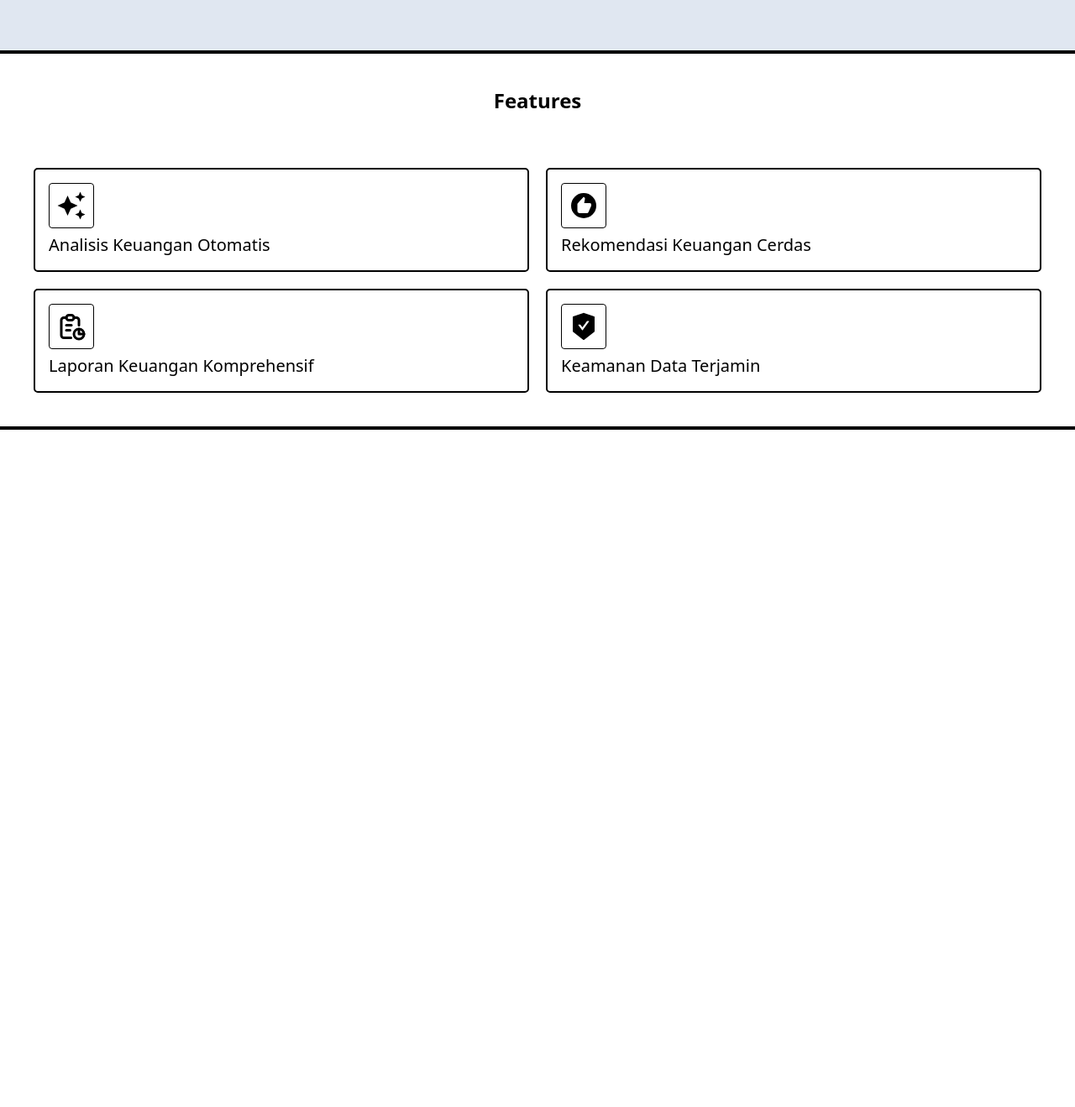
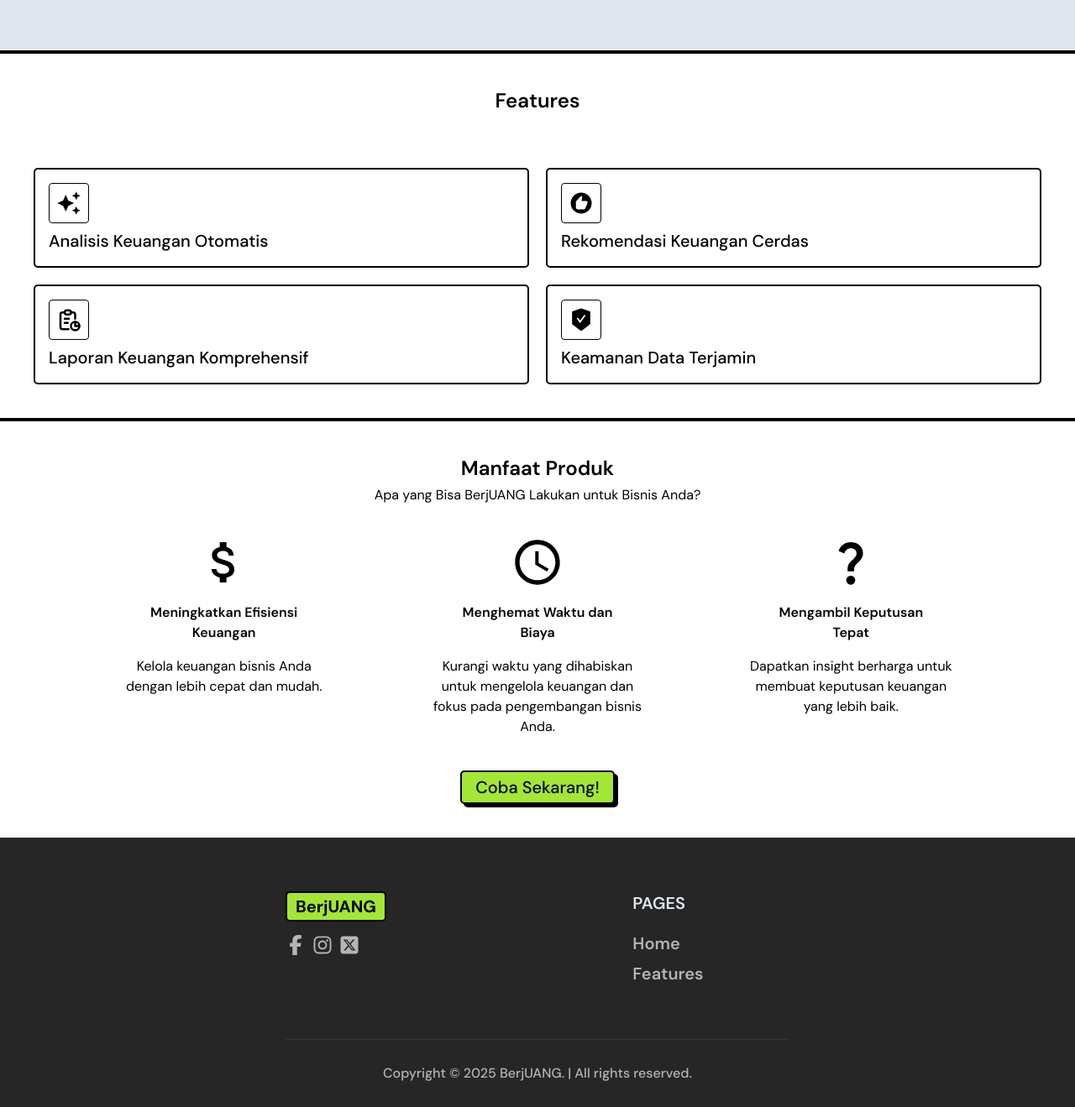
Before and after one commit to The-Triple-R/berjuang-ui, a Next.js app: page / in a window 1280 px wide. Shown: the part 740-2059 px from the top of the page at 84% size. Before the commit the page ends 1252 px from the top, so only its background shows below. Built offline with nearby package versions, Linux system fonts and the light colour scheme.

Commit message:
feat(landing-page): add benefit and footer for landing page

```diff
--- a/app/globals.css
+++ b/app/globals.css
@@ -14,6 +14,7 @@
   --mtext: #000; /* text that is placed on background with main color e.g. text color of default button */
   --ring: #000;
   --ring-offset: #fff;
+  --footer-text: #ffffffa8;
 
   --border-radius: 5px;
   --box-shadow-x: 4px;
--- a/app/layout.js
+++ b/app/layout.js
@@ -1,29 +1,25 @@
-import { Geist, Geist_Mono } from "next/font/google";
-import "./globals.css";
+import { Playfair_Display, DM_Sans, Poppins, Geist_Mono } from 'next/font/google';
+import PropTypes from 'prop-types';
+import './globals.css';
 
-const geistSans = Geist({
-  variable: "--font-geist-sans",
-  subsets: ["latin"],
-});
-
-const geistMono = Geist_Mono({
-  variable: "--font-geist-mono",
-  subsets: ["latin"],
+const dmSans = DM_Sans({
+  variable: '--font-dm-sans',
+  subsets: ['latin'],
 });
 
 export const metadata = {
-  title: "Create Next App",
-  description: "Generated by create next app",
+  title: 'BerjUANG',
+  description: 'Solusi Cerdas untuk Keuangan UMKM Anda',
 };
 
 export default function RootLayout({ children }) {
   return (
-    <html lang="en">
-      <body
-        className={`${geistSans.variable} ${geistMono.variable} antialiased`}
-      >
-        {children}
-      </body>
+    <html lang='en'>
+      <body className={`${dmSans.className} antialiased`}>{children}</body>
     </html>
   );
 }
+
+RootLayout.propTypes = {
+  children: PropTypes.node.isRequired,
+};
--- a/app/page.js
+++ b/app/page.js
@@ -1,9 +1,12 @@
 import FeatureCard from '@/components/FeatureCard';
 import Header from '@/components/Header';
 import { Badge } from '@/components/ui/badge';
-import { MdAutoAwesome, MdRecommend } from 'react-icons/md';
+import { MdAttachMoney, MdAutoAwesome, MdQuestionMark, MdRecommend, MdAccessTime } from 'react-icons/md';
 import { AiFillSafetyCertificate } from 'react-icons/ai';
 import { TbReport } from 'react-icons/tb';
+import { FaSquareXTwitter, FaInstagram, FaFacebookF } from 'react-icons/fa6';
+import { Button } from '@/components/ui/button';
+
 
 export default function Home() {
   return (
@@ -19,7 +22,8 @@ export default function Home() {
         </section>
       </main>
       <div>
-        <section className='border-b-4 border-t-4 border-border dark:border-darkBorder font-semibold p-10'>
+        <section className='border-t-4 border-border dark:border-darkBorder font-semibold p-10'>
+          <div className='w-[1300px] max-w-full mx-auto'>
             <h3 className='text-center text-2xl mb-16'>Features</h3>
             <div className='grid grid-cols-2 gap-5'>
               <FeatureCard description='Analisis Keuangan Otomatis'>
@@ -35,7 +39,62 @@ export default function Home() {
                 <AiFillSafetyCertificate />
               </FeatureCard>
             </div>
+          </div>
         </section>
+        <section className='border-t-4 border-border dark:border-darkBorder p-10'>
+          <div className='w-[1100px] max-w-full mx-auto'>
+            <h3 className='text-center text-2xl mb-1 font-semibold'>Manfaat Produk</h3>
+            <p className='text-center mb-9'>Apa yang Bisa BerjUANG Lakukan untuk Bisnis Anda?</p>
+            <div className='grid grid-cols-3 gap-5 justify-items-center'>
+              <div className='text-center flex flex-col gap-4 w-[250px]'>
+                <div className='flex justify-center'>
+                  <MdAttachMoney size={64} />
+                </div>
+                <h6 className='w-[200px] flex mx-auto font-semibold'>Meningkatkan Efisiensi Keuangan</h6>
+                <p>Kelola keuangan bisnis Anda dengan lebih cepat dan mudah.</p>
+              </div>
+              <div className='text-center flex flex-col gap-4 w-[250px]'>
+                <div className='flex justify-center'>
+                  <MdAccessTime size={64} />
+                </div>
+                <h6 className='w-[200px] flex mx-auto font-semibold'>Menghemat Waktu dan Biaya</h6>
+                <p>Kurangi waktu yang dihabiskan untuk mengelola keuangan dan fokus pada pengembangan bisnis Anda.</p>
+              </div>
+              <div className='text-center flex flex-col gap-4 w-[250px]'>
+                <div className='flex justify-center'>
+                  <MdQuestionMark size={64} />
+                </div>
+                <h6 className='w-[200px] flex mx-auto font-semibold'>Mengambil Keputusan Tepat</h6>
+                <p>Dapatkan insight berharga untuk membuat keputusan keuangan yang lebih baik.</p>
+              </div>
+            </div>
+            <div className='flex justify-center mt-10'>
+              <Button className="text-xl">Coba Sekarang!</Button>
+            </div>
+          </div>
+        </section>
+        <footer className='font-semibold bg-[#262626] text-footerText pt-16 px-10'>
+          <div className='w-[600px] max-w-full mx-auto'>
+            <div className='grid grid-cols-3 gap-5 text-xl border-b border-[#ffffff13] pb-16'>
+              <div className='col-span-2'>
+                <h3>
+                  <Badge className='font-bold text-xl mb-4'>BerjUANG</Badge>
+                </h3>
+                <div className='flex text-2xl gap-2'>
+                  <FaFacebookF />
+                  <FaInstagram />
+                  <FaSquareXTwitter />
+                </div>
+              </div>
+              <div className='flex flex-col gap-2'>
+                <h5 className='mb-3 text-bg'>PAGES</h5>
+                <a href='#test text-md'>Home</a>
+                <a href='#test text-md'>Features</a>
+              </div>
+            </div>
+            <p className='text-center py-7 font-base'>Copyright &copy; 2025 BerjUANG. | All rights reserved.</p>
+          </div>
+        </footer>
       </div>
     </>
   );
--- a/components/FeatureCard.jsx
+++ b/components/FeatureCard.jsx
@@ -4,7 +4,7 @@ import PropTypes from 'prop-types';
 function FeatureCard({children, description}) {
   return (
     <div className='text-mtext bg-transparent border-2 border-border hover:translate-x-reverseBoxShadowX hover:translate-y-reverseBoxShadowY hover:shadow-shadow items-center justify-center whitespace-nowrap rounded-base *:font-base ring-offset-white transition-all gap-2 focus-visible:outline-none focus-visible:ring-2 focus-visible:ring-black focus-visible:ring-offset-2 disabled:pointer-events-none disabled:opacity-50 p-4'>
-      <div className='border-border p-2 border inline-block rounded text-4xl'>{children}</div>
+      <div className='border-border p-2 border inline-block rounded text-3xl'>{children}</div>
       <div className='text-xl'>{description}</div>
     </div>
   );
--- a/components/Header.jsx
+++ b/components/Header.jsx
@@ -4,8 +4,8 @@ import GoogleIcon from './icons/google-icon';
 
 function Header() {
   return (
-    <header className='fixed left-0 top-0 z-20 mx-auto flex h-[88px] w-full items-center border-b-4 border-border dark:border-darkNavBorder bg-white dark:bg-secondaryBlack px-5 m500:h-16 '>
-      <div className='mx-auto flex w-[1300px] dark:text-darkText text-text max-w-full items-center justify-between'>
+    <header className='fixed left-0 top-0 z-20 mx-auto flex h-[88px] w-full items-center border-b-4 border-border dark:border-darkNavBorder bg-white dark:bg-secondaryBlack px-5 '>
+      <div className='mx-auto flex w-[1300px] max-w-full text-text items-center justify-between dark:text-darkText'>
         <div className='flex gap-12'>
           <h1>BerjUANG</h1>
           <nav>
@@ -15,6 +15,9 @@ function Header() {
               </li>
               <li>
                 <a href='#features'>Features</a>
+              </li>
+              <li>
+                <a href='#benefits'>Benefits</a>
               </li>
             </ul>
           </nav>
--- a/tailwind.config.mjs
+++ b/tailwind.config.mjs
@@ -16,6 +16,7 @@ export default {
         border: 'var(--border)',
         ring: 'var(--ring)',
         ringOffset: 'var(--ring-offset)',
+        footerText: 'var(--footer-text)',
 
         secondaryBlack: '#212121',
       },
```
Lines whose indentation alone changed are shown as unchanged.
